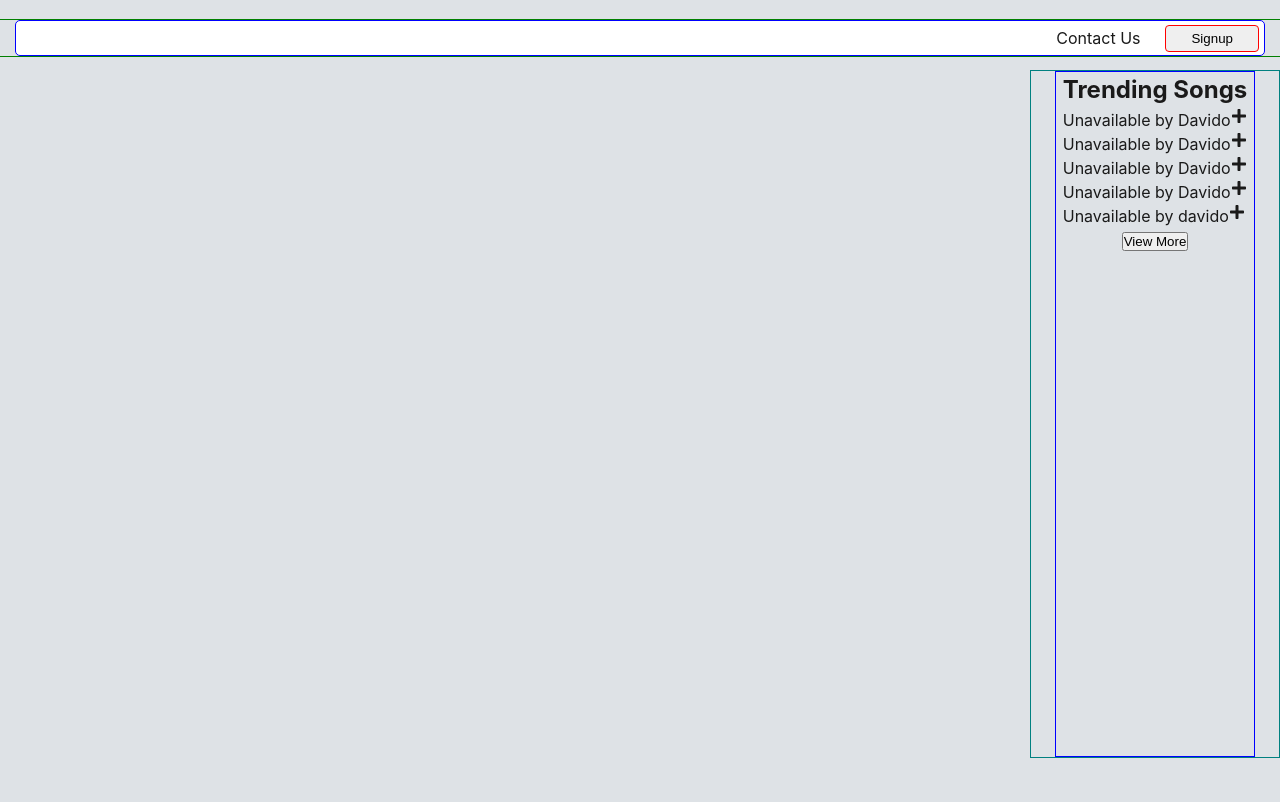
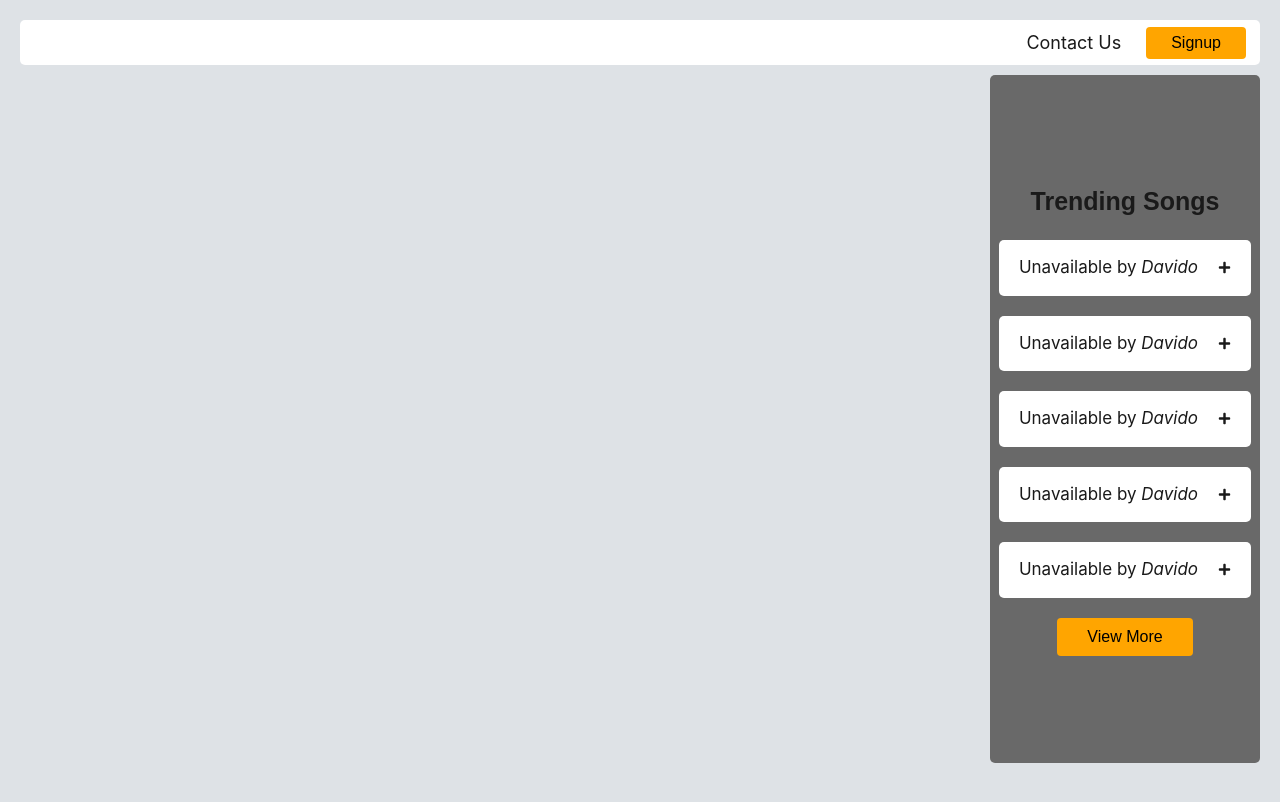
Before and after one commit to Stanlisberg/Edustipend-test, a React (Vite) app: page / in a window 1280 px wide. Shown: the top 802 px of the page. Built offline with nearby package versions, Linux system fonts and the light colour scheme.

Commit message:
Fix: Sidebar margin adjustement.

```diff
--- a/src/App.jsx
+++ b/src/App.jsx
@@ -5,7 +5,7 @@ function App() {
 
   return (
     <>
-      <div style={{height: '200vh'}}>
+      <div>
         <Navbar />
         <Sidebar />
       </div>
--- a/src/components/navbar.jsx
+++ b/src/components/navbar.jsx
@@ -1,3 +1,4 @@
+
 function Navbar () {
     return(
         <nav className='nav-container'>
--- a/src/components/sidebar.jsx
+++ b/src/components/sidebar.jsx
@@ -1,58 +1,37 @@
-import React, { useState } from "react";
 import { FaPlus } from "react-icons/fa";
 
 function Sidebar() {
-  const [isOpen, setIsOpen] = useState(false);
-  const toggleDropdown = () => {
-    setIsOpen(!isOpen);
-  };
-
   return (
     <aside className="sidebar-container">
       <div className="sidebar-wrapper">
         <div className="sidebar-div">
-          <h2>Trending Songs</h2>
+          <h1>Trending Songs</h1>
           <div className="drop-container">
             <div className="drop-content">
-              <p>Unavailable by Davido</p>
-              <FaPlus />
+              <p>Unavailable by <span className='span-p'>Davido</span></p>
+              <FaPlus className='icon' size={13}/>
             </div>
             <div className="drop-content">
-              <p>Unavailable by Davido</p>
-              <FaPlus />
+              <p>Unavailable by <span className='span-p'>Davido</span></p>
+              <FaPlus className='icon' size={13}/>
             </div>
             <div className="drop-content">
-              <p>Unavailable by Davido</p>
-              <FaPlus />
+              <p>Unavailable by <span className='span-p'>Davido</span></p>
+              <FaPlus className='icon' size={13}/>
             </div>
             <div className="drop-content">
-              <p>Unavailable by Davido</p>
-              <FaPlus />
+              <p>Unavailable by <span className='span-p'>Davido</span></p>
+              <FaPlus className='icon' size={13}/>
             </div>
             <div className="drop-content">
-              <p>Unavailable by davido</p>
-              <FaPlus />
+              <p>Unavailable by <span className='span-p'>Davido</span></p>
+              <FaPlus className='icon' size={13}/>
             </div>
           </div>
-          <button>View More</button>
+          <button className='side-button'>View More</button>
         </div>
       </div>
     </aside>
   );
 }
 export default Sidebar;
-
-
-
-
-  /* <div className="dropdown">
-<button className="dropdown-button" onClick={toggleDropdown}>
-Dropdown
-</button>
-{isOpen && (
-<ul className="dropdown-menu">
-    <li>Option 1</li>
-    <li>Option 2</li>
-</ul>
-)}
-</div> */
--- a/src/index.css
+++ b/src/index.css
@@ -21,19 +21,15 @@
 }
 
 /* ----------------Nav Section---------------- */
-.nav-container {
-  outline: 1px solid green;
-}
 
 .nav-wrapper {
-  max-width: 1250px;
-  border: 1px solid blue;
+  max-width: 1240px;
   border-radius: 5px;
   margin: 0 auto;
   display: flex;
   justify-content: end;
   align-items: center;
-  height: 36px;
+  height: 45px;
   margin-top: 20px;
   background-color: #fff;
 }
@@ -44,38 +40,72 @@
 
 li {
   margin-right: 25px;
+  font-size: 18px;
 }
 
 .nav-button {
-  margin-right: 5px;
-  border: 1px solid red;
-  padding: 5px 25px;
+  margin-right: 14px;
+  padding: 7px 25px;
   border-radius: 4px;
+  font-size: 16px;
+  border: none;
+  background-color: orange;
 }
 
 /* --------------Sidebar Section-------------- */
 
 .sidebar-container {
-  border: 1px solid teal;
   display: flex;
   justify-content: end;
   height:86vh;
-  width: 250px;
+  width: 270px;
   position: fixed;
   right: 0;
-  top: 70px;
+  top: 75px;
+  margin-right: 20px;
+  border-radius: 5px;
+  background-color:dimgray
 }
 
 .sidebar-wrapper {
-  border: 1px solid blue;
   margin: 0 auto;
-  width: 200px;
+  width: 270px;
   display: flex;
   justify-content: center;
   text-align: center;
-  /* align-items: center; */
+  align-items: center;
+}
+
+h1 {
+  font-size: 25px;
+  font-family:sans-serif;
 }
 
 .drop-content {
+  padding: 15px 20px;
+  margin-top: 20px;
   display: flex;
+  align-items: center;
+  justify-content: center;
+  text-align: center;
+  border-radius: 5px;
+  background-color: #fff;
 }
+
+.span-p {
+  font-style: italic;
+}
+
+p {
+  font-size: 17px;
+  margin-right: 20px;
+}
+
+.side-button {
+  padding: 10px 30px;
+  border-radius: 4px;
+  margin-top: 20px;
+  font-size: 16px;
+  border: none;
+  background-color: orange;
+}
```
